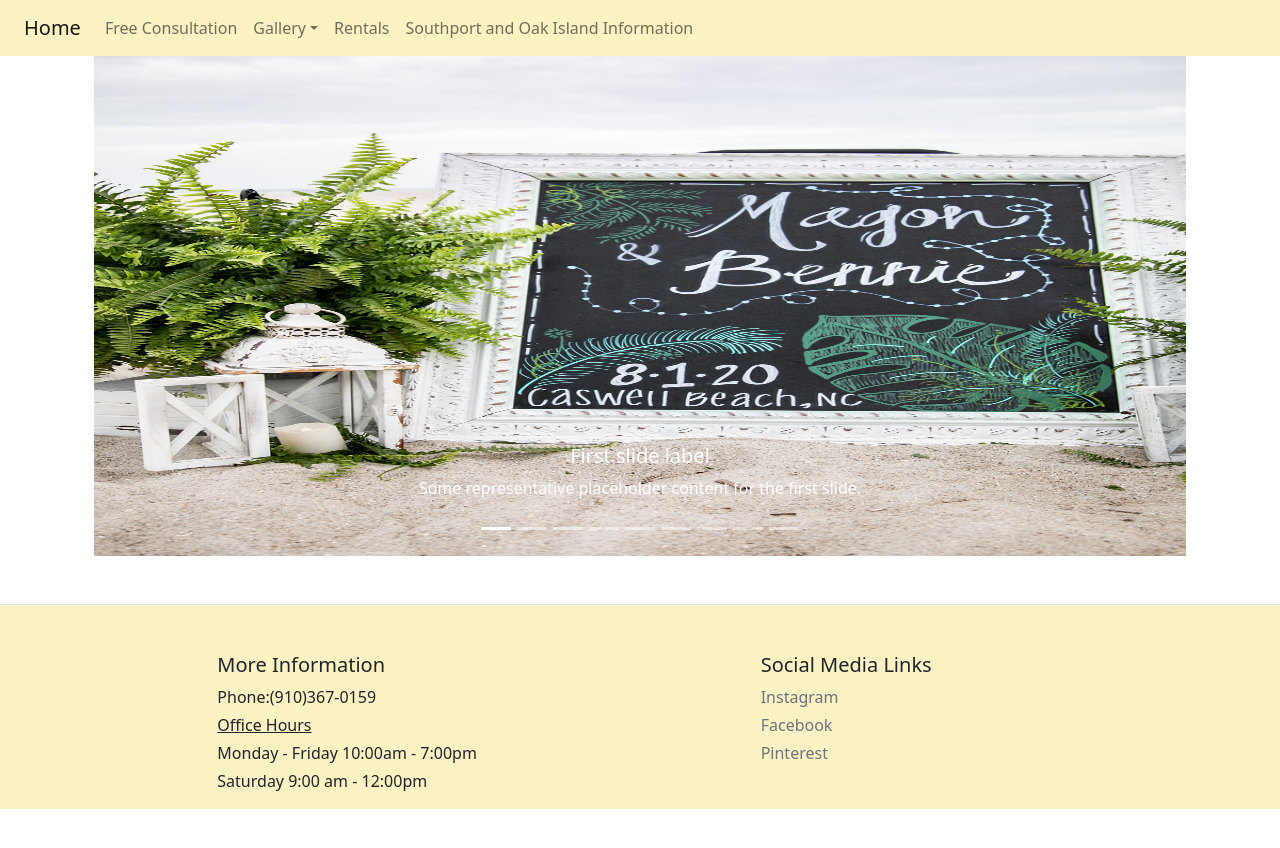
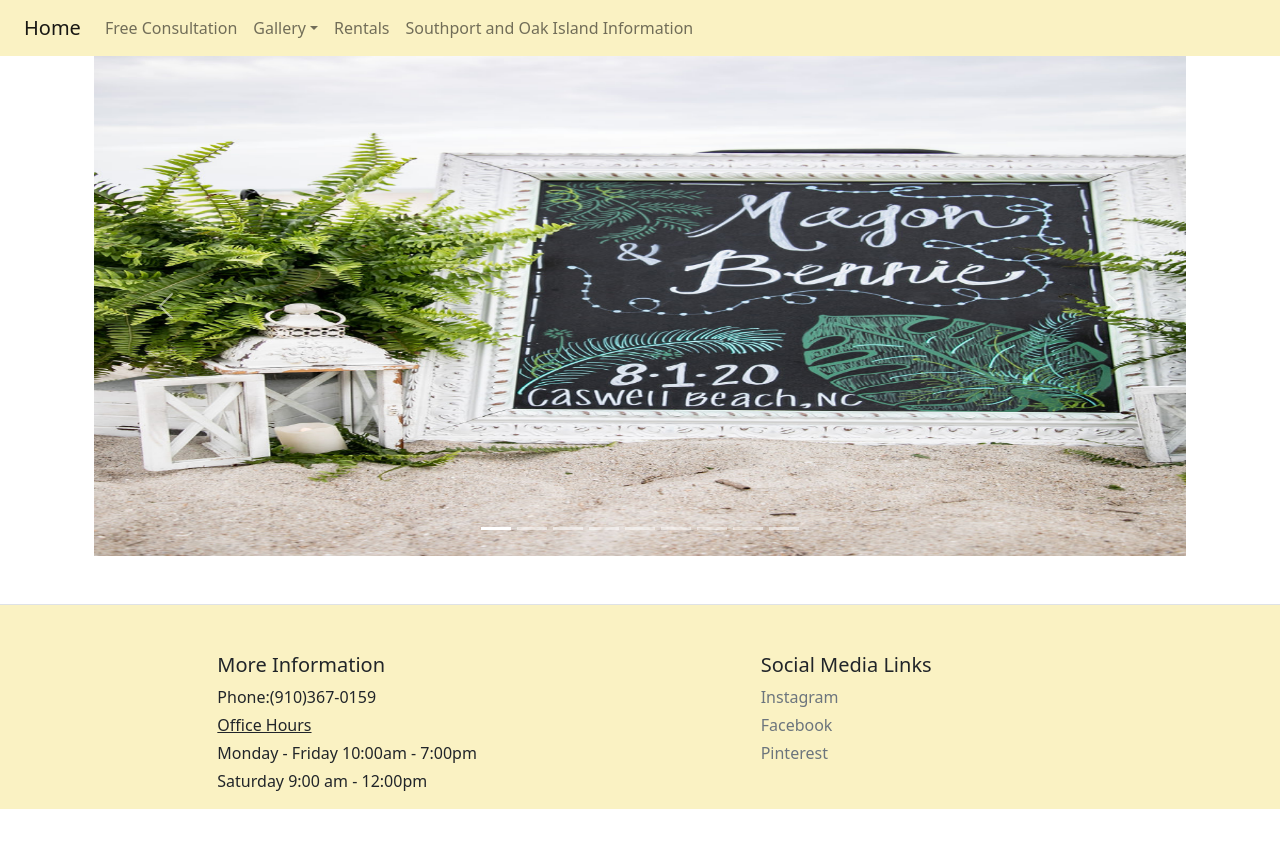
Before and after one commit to weddingsbytheseanc/weddingsbytheseanc.github.io, a Jekyll site: the page built from weddingdesigns.html, in a window 1280 px wide. Shown: the top 848 px of the page. Built offline with Jekyll 4.4.1, drawn with Linux system fonts in a browser that asks for light colours; nearby versions of some CDN libraries; library files that are not in the unit come from our copies.

Commit message:
removing carousel captions
Client stated no captions needed, removed default

```diff
--- a/weddingdesigns.html
+++ b/weddingdesigns.html
@@ -17,66 +17,30 @@ title: Weddings Designs
   <div class="carousel-inner">
     <div class="carousel-item active">
       <img src="assets\pictures\IMG_1.jpg" class="d-block w-100" width ="300" height="500" alt="...">
-      <div class="carousel-caption d-none d-md-block">
-        <h5>First slide label</h5>
-        <p>Some representative placeholder content for the first slide.</p>
-      </div>
     </div>
     <div class="carousel-item">
       <img src="assets\pictures\IMG_2.jpg" class="d-block w-100" width ="400" height="500" alt="...">
-      <div class="carousel-caption d-none d-md-block">
-        <h5>Second slide label</h5>
-        <p>Some representative placeholder content for the second slide.</p>
-      </div>
     </div>
     <div class="carousel-item">
       <img src="assets\pictures\IMG_3.jpg" class="d-block w-100" width ="500" height="500" alt="...">
-      <div class="carousel-caption d-none d-md-block">
-        <h5>Third slide label</h5>
-        <p>Some representative placeholder content for the third slide.</p>
-      </div>
     </div>
     <div class="carousel-item">
       <img src="assets\pictures\IMG_4.jpg" class="d-block w-100" width ="500" height="500" alt="...">
-      <div class="carousel-caption d-none d-md-block">
-        <h5>Third slide label</h5>
-        <p>Some representative placeholder content for the third slide.</p>
-      </div>
     </div>
     <div class="carousel-item">
       <img src="assets\pictures\IMG_5.jpg" class="d-block w-100" width ="500" height="500" alt="...">
-      <div class="carousel-caption d-none d-md-block">
-        <h5>Third slide label</h5>
-        <p>Some representative placeholder content for the third slide.</p>
-      </div>
     </div>
     <div class="carousel-item">
       <img src="assets\pictures\IMG_6.jpg" class="d-block w-100" width ="500" height="500" alt="...">
-      <div class="carousel-caption d-none d-md-block">
-        <h5>Third slide label</h5>
-        <p>Some representative placeholder content for the third slide.</p>
-      </div>
     </div>
     <div class="carousel-item">
       <img src="assets\pictures\IMG_7.jpg" class="d-block w-100" width ="500" height="500" alt="...">
-      <div class="carousel-caption d-none d-md-block">
-        <h5>Third slide label</h5>
-        <p>Some representative placeholder content for the third slide.</p>
-      </div>
     </div>
     <div class="carousel-item">
       <img src="assets\pictures\IMG_8.jpg" class="d-block w-100" width ="500" height="500" alt="...">
-      <div class="carousel-caption d-none d-md-block">
-        <h5>Third slide label</h5>
-        <p>Some representative placeholder content for the third slide.</p>
-      </div>
     </div>
     <div class="carousel-item">
       <img src="assets\pictures\IMG_9.jpg" class="d-block w-100" width ="500" height="500" alt="...">
-      <div class="carousel-caption d-none d-md-block">
-        <h5>Third slide label</h5>
-        <p>Some representative placeholder content for the third slide.</p>
-      </div>
     </div>
   </div>
   <button class="carousel-control-prev" type="button" data-bs-target="#carouselExampleCaptions" data-bs-slide="prev">
```
